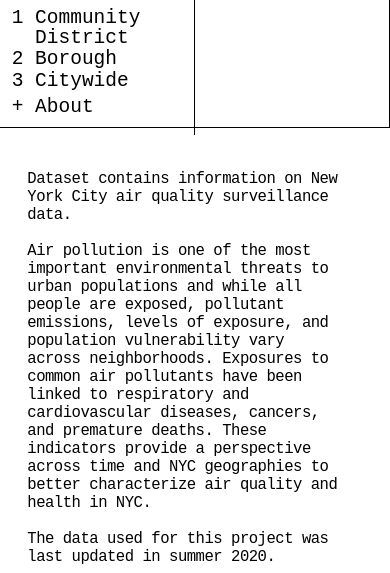
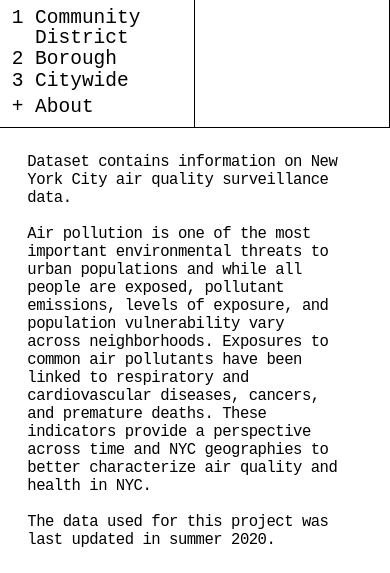
Before and after one commit to shony853/core-2-int-lab, a website built with Parcel: page projects/project3/project3.html in a window 390 px wide. Shown: the top 573 px of the page. Built offline with nearby package versions, Linux system fonts and the light colour scheme; no server answers; a web font is replaced by a local one.

Commit message:
responsive

```diff
--- a/projects/project3/project3.css
+++ b/projects/project3/project3.css
@@ -141,7 +141,7 @@
     border-bottom: 1px solid black;
   }
   .geotype{
-    height: 15vh;
+    height: 14vh;
   }
   .geoplace{
     height: 15vh;
@@ -180,7 +180,7 @@
   .aboutdetail{
     font-size: 4vw;
     width: 80vw;
-    margin-top: 5vh;
+    margin-top: 3vh;
     margin-left: 7vw;
     letter-spacing: -.5px;
   }
@@ -203,6 +203,6 @@
   .visibility{
     font-size: 16vw;
     margin-left: 0;
-    margin-bottom: 5vh;
+    margin-bottom: 2vh;
   }
 }
```
